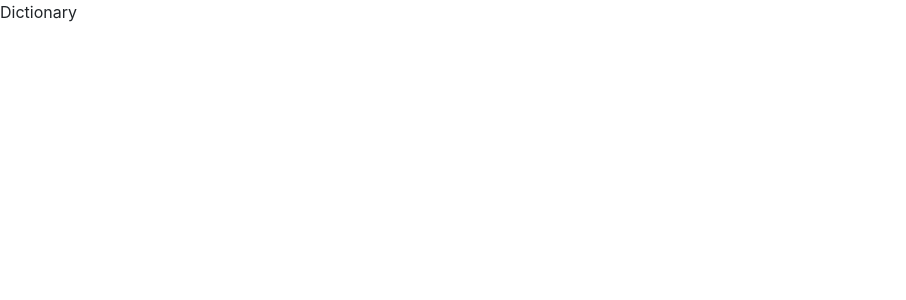
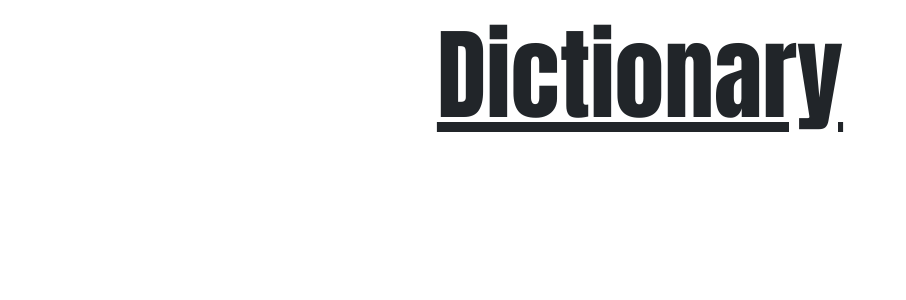
Before and after one commit to Josiem95/dictionary-project, a React (Create React App) app: page / in a window 1280 px wide. Shown: the top 300 px of the page, without its empty margins (0-906 px from the left). Built offline with nearby package versions, Linux system fonts and the light colour scheme.

Commit message:
Update App.css

```diff
--- a/src/App.css
+++ b/src/App.css
@@ -0,0 +1,6 @@
+.App-header {
+  font-family: Impact, Haettenschweiler, "Arial Narrow Bold", sans-serif;
+  font-size: 100px;
+  text-align: center;
+  text-decoration: underline;
+}
```
